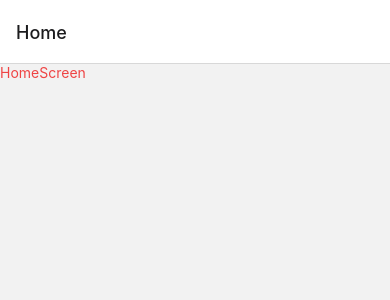
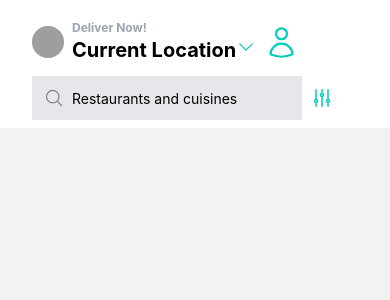
Before and after one commit to ItachiUchiha2882/Deliveroo-clone, a React Native app: screen /Home in a window 390 px wide. Shown: the top 300 px of the page. Built offline with nearby package versions, Linux system fonts and the light colour scheme; grey boxes are pictures that could not be loaded.

Commit message:
header done with some weird layout

```diff
--- a/package.json
+++ b/package.json
@@ -16,8 +16,10 @@
     "nativewind": "^2.0.11",
     "react": "18.2.0",
     "react-native": "0.71.8",
+    "react-native-heroicons": "^3.2.0",
     "react-native-safe-area-context": "4.5.0",
     "react-native-screens": "~3.20.0",
+    "react-native-svg": "^13.9.0",
     "tailwindcss": "^3.3.2"
   },
   "devDependencies": {
--- a/screens/HomeScreen.js
+++ b/screens/HomeScreen.js
@@ -1,12 +1,61 @@
-import { View, Text } from 'react-native'
-import React from 'react'
+import { View, Text, SafeAreaView, Image, TextInput } from 'react-native'
+import React, { useLayoutEffect } from 'react'
+import { useNavigation } from '@react-navigation/core'
+import { AdjustmentsVerticalIcon, ChevronDownIcon, MagnifyingGlassIcon, UserIcon } from "react-native-heroicons/outline";
+
 
 const HomeScreen = () => {
+  const navigation = useNavigation()
+
+  useLayoutEffect(() => {
+    navigation.setOptions({
+      headerShown: false
+    });
+  }, []);
+
+  console.log("Homescreen started!!")
+
   return (
-    <View>
-      <Text className="text-red-500">HomeScreen</Text>
-    </View>
+    <SafeAreaView className="bg-white pt-5">
+      <Text>
+        {/* Header */}
+        <View className="flex-row pb-3 items-center mx-4 space-x-2 px-4">
+          <Image
+            source={{
+              uri: 'https:links.papareact.com/wru',
+            }}
+            className="h-7 w-7 p-4 rounded-full bg-gray-300"
+          />
+
+          <View className="flex-1">
+            <Text className="font-bold text-gray-400 text-xs">
+              Deliver Now!
+            </Text>
+            <Text className="font-bold text-xl">
+              Current Location
+              <ChevronDownIcon size={20} color="#00CCBB" />
+            </Text>
+          </View>
+
+          <UserIcon size={35} color="#00CCBB"/>
+        </View>
+
+        {/* Search Bar */}
+        <View className="flex-row items-center space-x-2 pb-2 mx-4 px-4">
+          <View className="flex-row flex-1 space-x-2 bg-gray-200 p-3">
+            <MagnifyingGlassIcon color="grey" size={20} />
+            <TextInput
+              placeholder="Restaurants and cuisines"
+              keyboardType='default'
+            />
+          </View>
+
+          <AdjustmentsVerticalIcon color="#00CCBB" />
+        </View>
+
+      </Text>
+    </SafeAreaView>
   )
 }
 
-export default HomeScreen
+export default HomeScreen;
```
Also changed, not shown: 2 other files (tests, documents, lock files or other folders).
